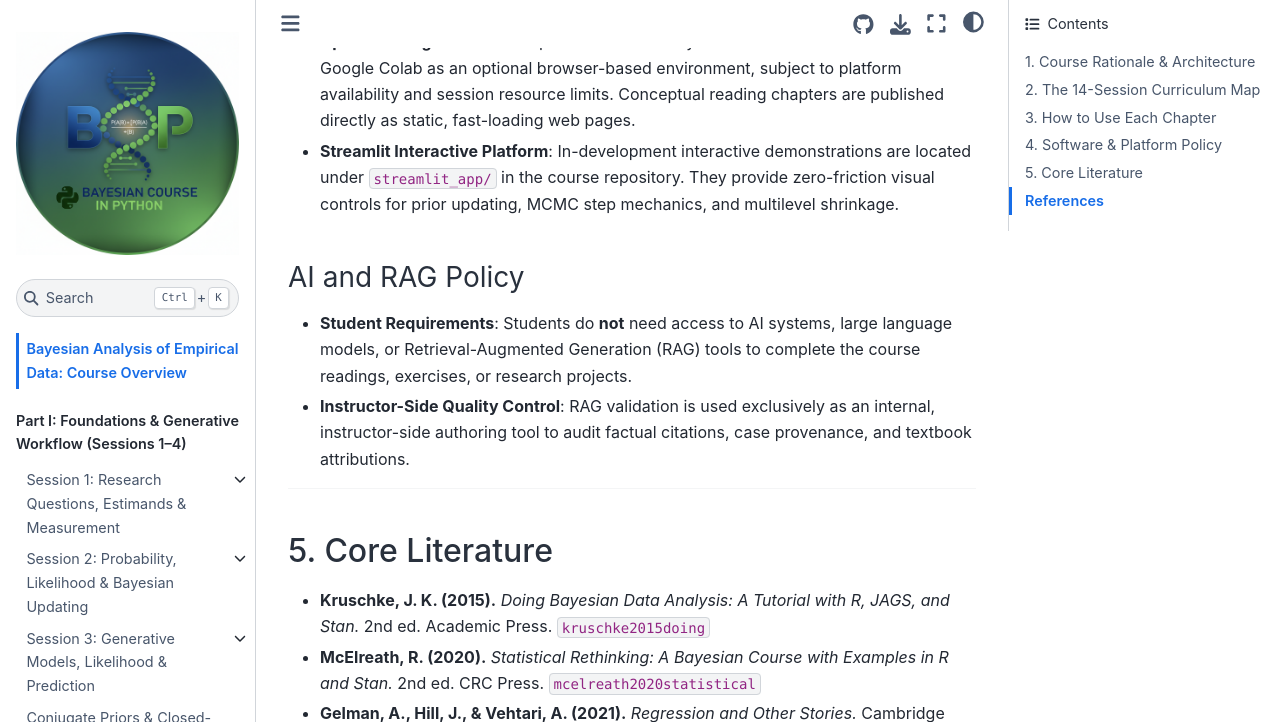
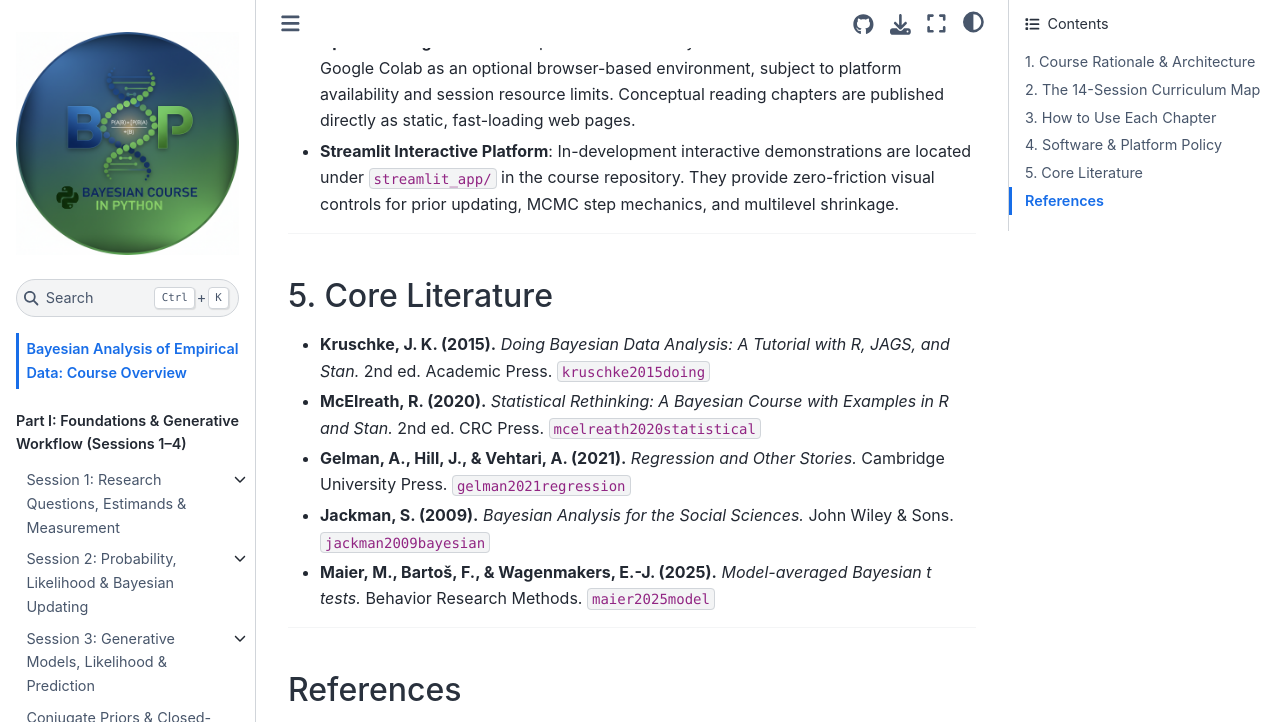
Before and after one commit to iknyazeva/bayes-cogsci-book, a Jupyter Book: the page built from 0.Course_overview.md, in a window 1280 px wide and 900 px high, scrolled down 3734 px, cut to the strip 0-722 px from the top of the window. Built offline with Jupyter Book 1.0.4 settings and Sphinx 7.4.7 and the Sphinx Book theme 1.1.4, drawn with Linux system fonts in a browser that asks for light colours; cross-references to code outside the pages are shown as plain code.

Commit message:
Remove AI and RAG Policy section from Course Overview

```diff
--- a/0.Course_overview.md
+++ b/0.Course_overview.md
@@ -105,9 +105,6 @@ $$\text{Concept} \longrightarrow \text{Streamlit Demo} \longrightarrow \text{Wor
 * **Optional Google Colab**: Computational laboratory notebooks include launch links to Google Colab as an optional browser-based environment, subject to platform availability and session resource limits. Conceptual reading chapters are published directly as static, fast-loading web pages.
 * **Streamlit Interactive Platform**: In-development interactive demonstrations are located under `streamlit_app/` in the course repository. They provide zero-friction visual controls for prior updating, MCMC step mechanics, and multilevel shrinkage.
 
-### AI and RAG Policy
-* **Student Requirements**: Students do **not** need access to AI systems, large language models, or Retrieval-Augmented Generation (RAG) tools to complete the course readings, exercises, or research projects.
-* **Instructor-Side Quality Control**: RAG validation is used exclusively as an internal, instructor-side authoring tool to audit factual citations, case provenance, and textbook attributions.
 
 ---
 
```
